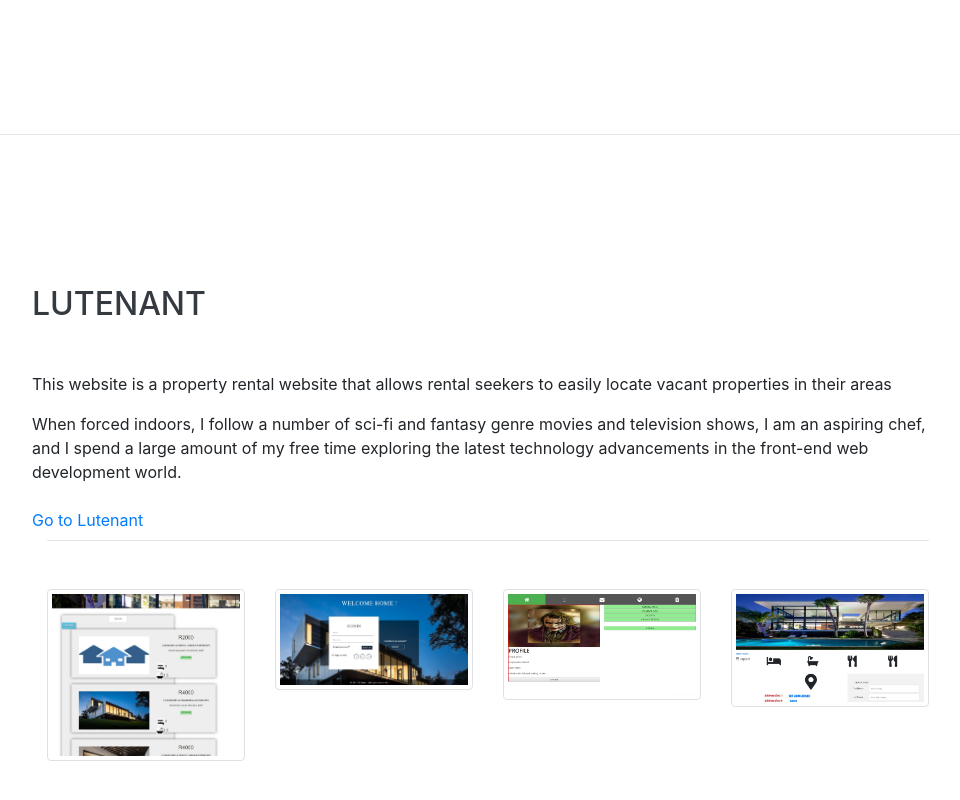
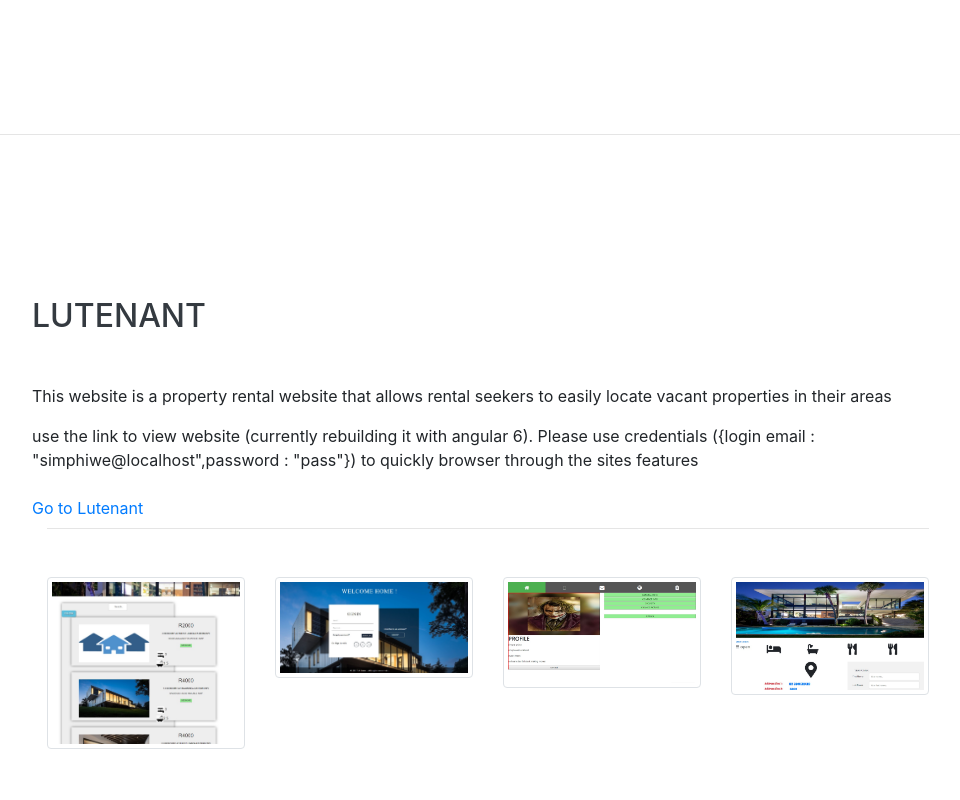
Before and after one commit to simphiweqwina/simphiweqwina.github.io, a website with bundled scripts: page index.html in a window 1280 px wide. Shown: the part 3069-3869 px from the top of the page, without its empty margins (288-1248 px from the left). Built offline with nearby package versions, Linux system fonts and the light colour scheme; a web font is replaced by a local one.

Commit message:
Update index.html
changes to lutenant proj description

```diff
--- a/index.html
+++ b/index.html
@@ -207,7 +207,7 @@
         <h2 class="mb-5">LUTENANT</h2>
 
         <p>This website is a property rental website that allows rental seekers to easily locate vacant properties in their areas</p>
-        <p class="mb-0">When forced indoors, I follow a number of sci-fi and fantasy genre movies and television shows, I am an aspiring chef, and I spend a large amount of my free time exploring the latest technology advancements in the front-end web development world.</p>
+        <p class="mb-0">use the link to view website (currently rebuilding it with angular 6). Please use credentials ({login email : "simphiwe@localhost",password : "pass"}) to quickly browser through the sites features</p>
       </br>
         <a href="http://www.lutenant.orgfree.com">Go to Lutenant</a>
 
```
